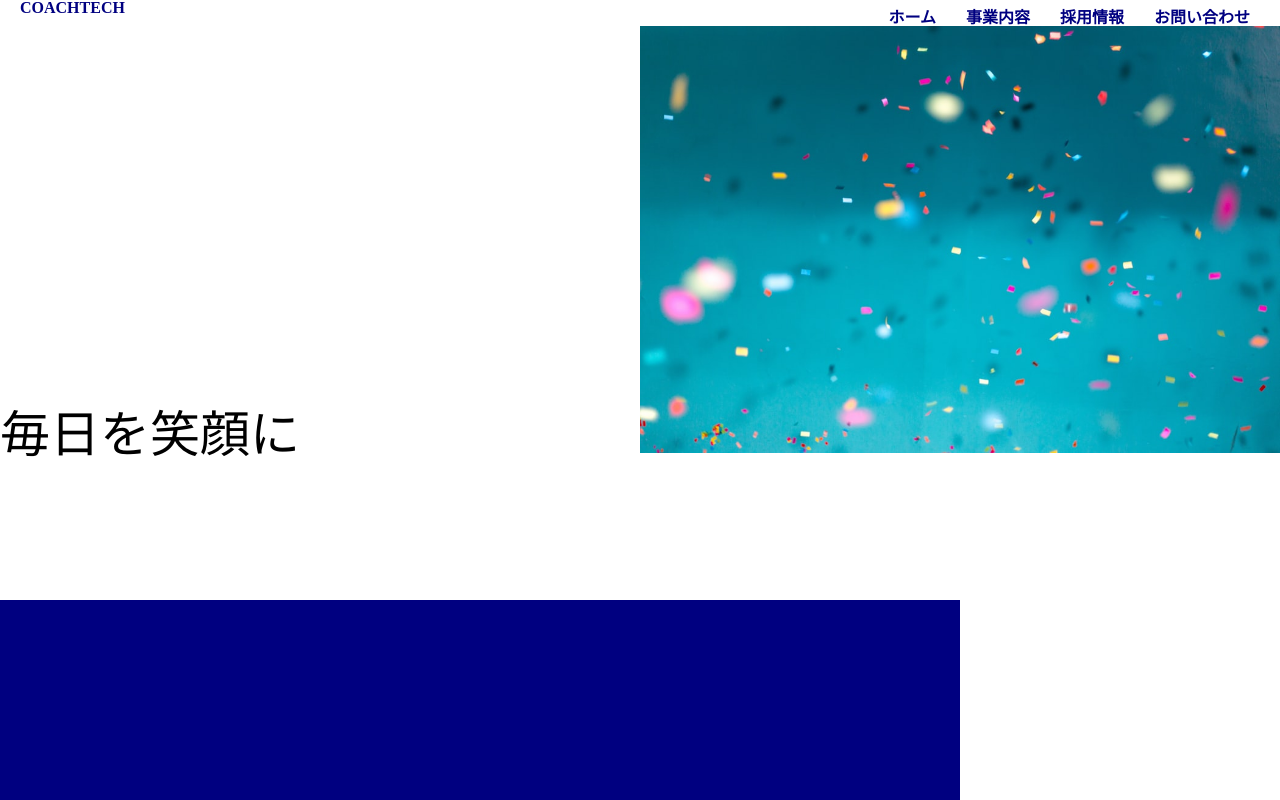
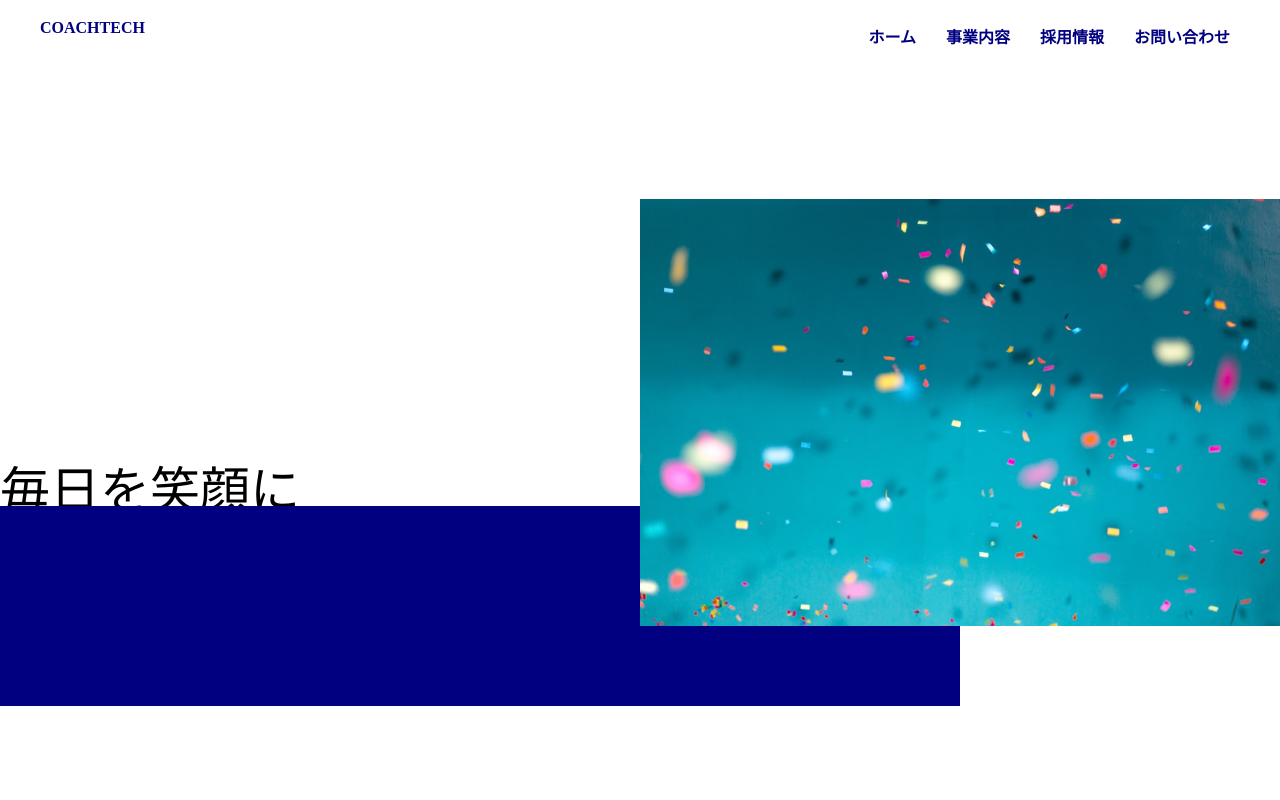
Before and after one commit to akihiroabe50/CSS, a plain HTML site: page index.html in a window 1280 px wide. Drawn offline with Linux system fonts and the light colour scheme.

Commit message:
bottom arrange

```diff
--- a/css/style.css
+++ b/css/style.css
@@ -2,6 +2,7 @@
   display: flex;
   flex-direction: row;
   justify-content: space-between;
+  padding: 20px;
 }
 
 .logo {
@@ -28,28 +29,30 @@
 }
 
 .main {
+  position: relative;
+  padding-top: 80px;
 }
 
 .sentence {
   font-size: 50px;
-  position: relative;
-  top: 48vh;
+  position: absolute;
+  top: 50vh;
+  left: 0vw;
 }
 
 .back {
   background: navy;
-  position: fixed;
+  position: absolute;
   width: 75vw;
   height: 25vh;
-  bottom: 0%;
-  left: 0px;
+  bottom: -70vh;
 }
 
 .image {
-  float: right;
-  position: relative;
-  max-width: 50vw;
+  position: absolute;
+  width: 50vw;
   height: auto;
   z-index: 1;
-  right: 0px;
+  right: 0vw;
+  bottom: -60vh;
 }
```
